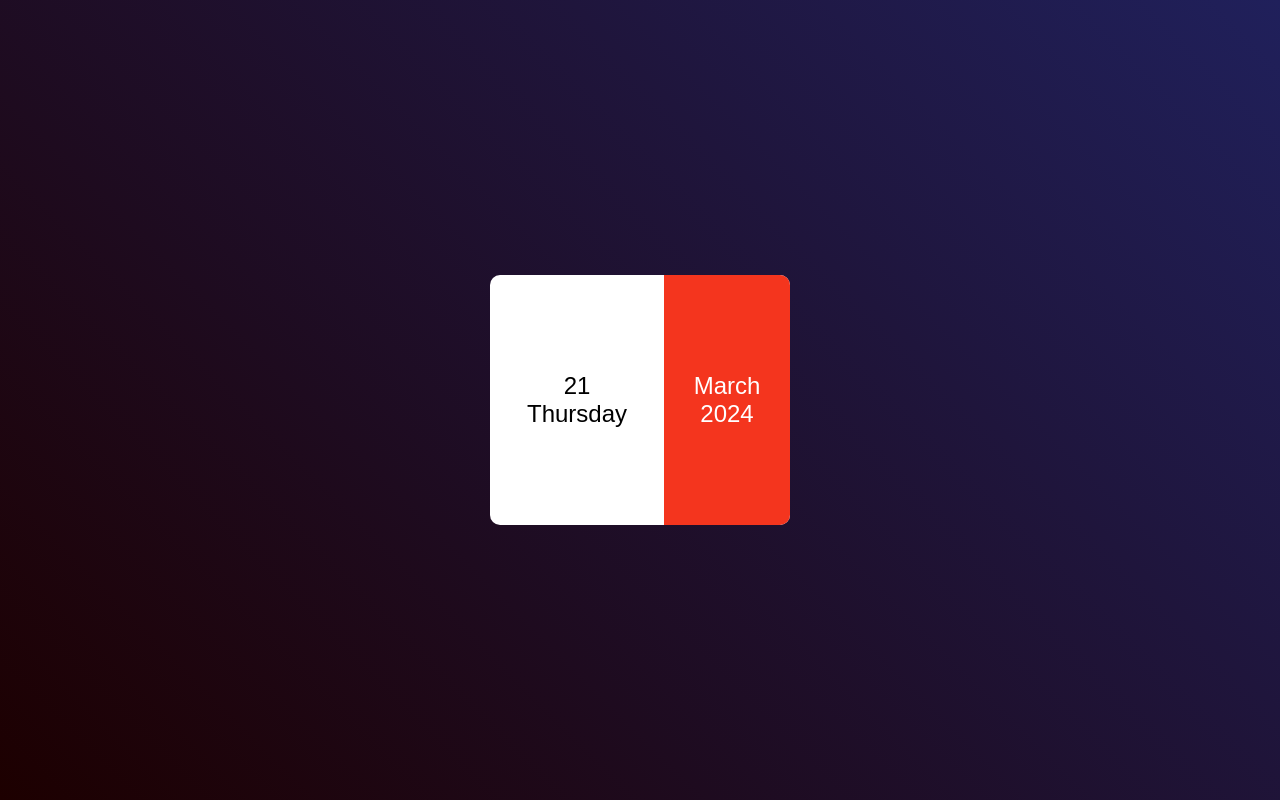
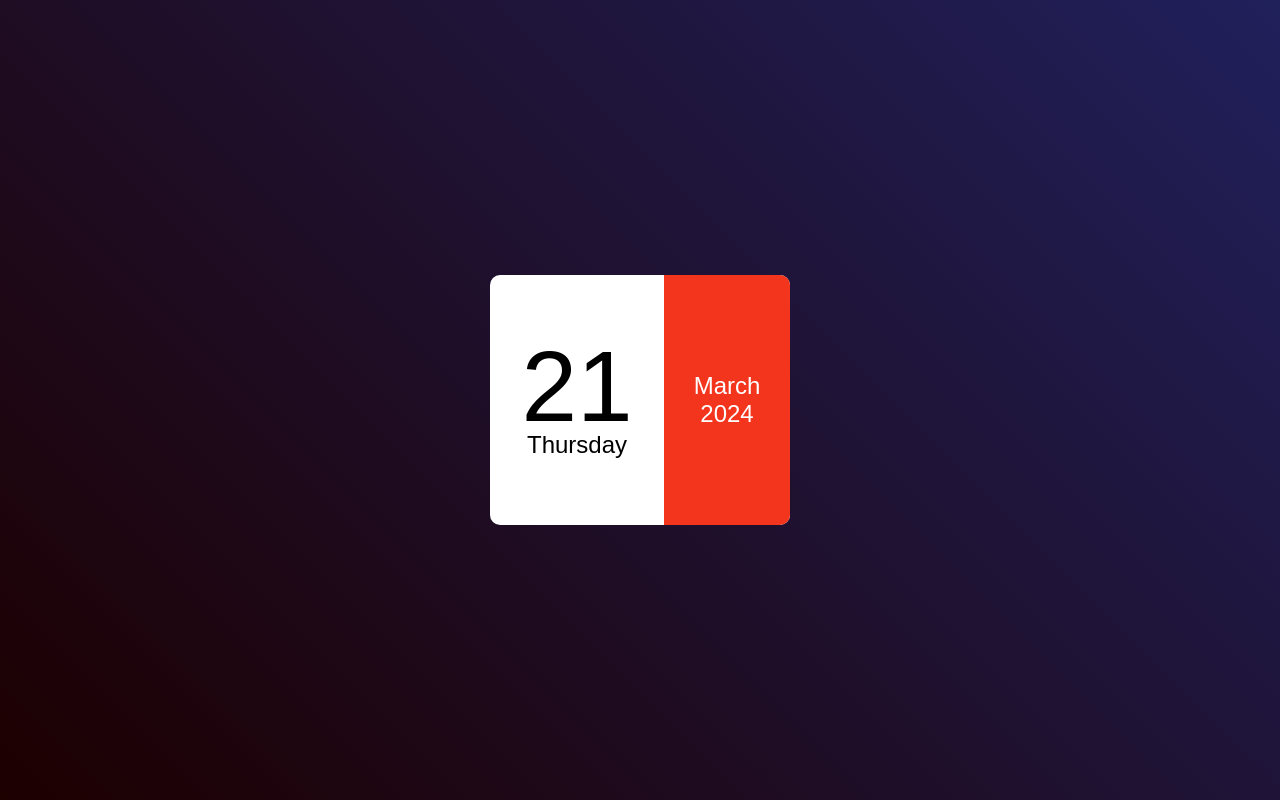
Before and after one commit to tuanagenc/MiniCalendar, a plain HTML site: page index.html in a window 1280 px wide. Drawn offline with Linux system fonts and the light colour scheme.

Commit message:
Mini calendar application finished

```diff
--- a/app.js
+++ b/app.js
@@ -9,7 +9,7 @@ const weekDays = ["Sunday", "Monday", "Tuesday", "Wednesday", "Thursday", "Frida
 
 const allMonths = ["January", "February", "March", "April", "May", "June", "July", "August", "September", "October", "November", "December"];
 
-date.innerHTML = today.getDate();
+date.innerHTML = (today.getDate() < 10 ? "0" : "") + today.getDate();
 day.innerHTML = weekDays[today.getDay()];
 month.innerHTML = allMonths[today.getMonth()];
 year.innerHTML = today.getFullYear();
--- a/style.css
+++ b/style.css
@@ -45,3 +45,7 @@
 .left {
     width: 58%;
 }
+#date{
+    font-size: 100px;
+    line-height: 90px;
+}
```
